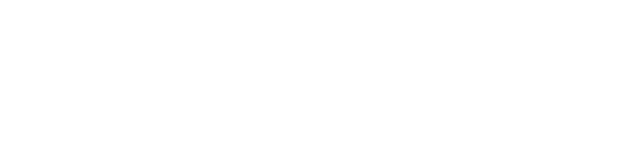
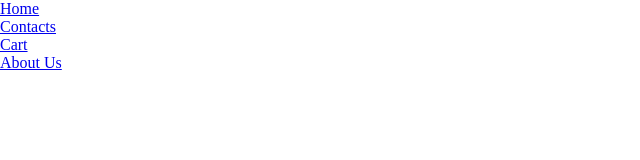
Before and after one commit to zlatevv/MyWebsite, a plain HTML site: page frontend/index.html in a window 1280 px wide. Shown: the whole page, without its empty margins (0-640 px from the left). Drawn offline with Linux system fonts and the light colour scheme.

Commit message:
feat. added navigation

```diff
--- a/frontend/index.html
+++ b/frontend/index.html
@@ -7,6 +7,15 @@
     <title>Christian Shop</title>
 </head>
 <body>
-
+    <header>
+        <nav>
+            <ul>
+                <li><a href="#">Home</a></li>
+                <li><a href="#">Contacts</a></li>
+                <li><a href="#">Cart</a></li>
+                <li><a href="#">About Us</a></li>
+            </ul>
+        </nav>
+    </header>
 </body>
 </html>
```
